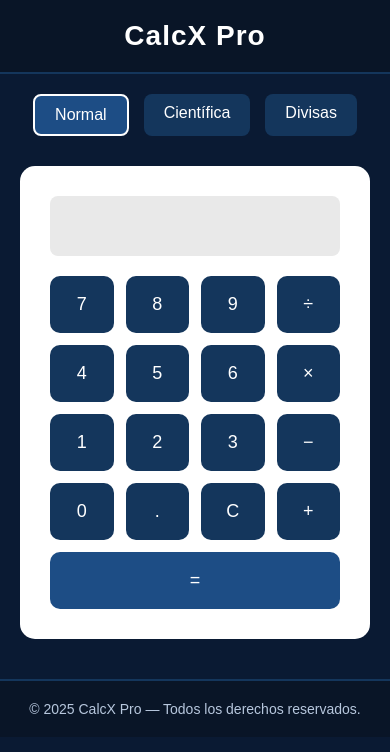
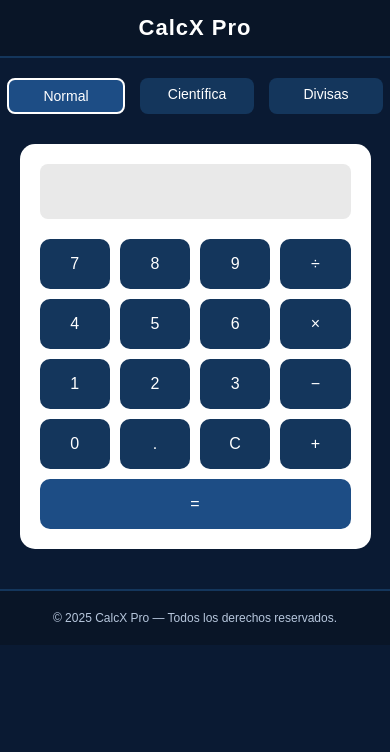
Before and after one commit to robelinmejias/Calculadora, a plain HTML site: page index.html in a window 390 px wide. Drawn offline with Linux system fonts and the light colour scheme.

Commit message:
Add files via upload

```diff
--- a/index.html
+++ b/index.html
@@ -23,7 +23,6 @@
         font-size: 28px;
         font-weight: bold;
         letter-spacing: 1px;
-        color: #ffffff;
         border-bottom: 2px solid #14365c;
     }
 
@@ -31,6 +30,8 @@
         margin-top: 20px;
         display: flex;
         gap: 15px;
+        flex-wrap: wrap;
+        justify-content: center;
     }
 
     .tab {
@@ -40,6 +41,8 @@
         cursor: pointer;
         font-size: 16px;
         transition: 0.3s;
+        text-align: center;
+        min-width: 110px;
     }
 
     .tab:hover {
@@ -76,6 +79,7 @@
         font-size: 22px;
         text-align: right;
         overflow-x: auto;
+        white-space: nowrap;
         box-sizing: border-box;
     }
 
@@ -125,7 +129,71 @@
         border-top: 2px solid #14365c;
         color: #b7c7dd;
     }
+
+    /* ============================
+         VERSIÓN MÓVIL
+       ============================ */
+    @media (max-width: 480px) {
+
+        header {
+            font-size: 22px;
+            padding: 15px;
+        }
+
+        .calc-container {
+            width: 90%;
+            padding: 20px;
+        }
+
+        .pantalla {
+            height: 55px;
+            font-size: 20px;
+        }
+
+        .botones {
+            gap: 10px;
+        }
+
+        button {
+            padding: 16px;
+            font-size: 16px;
+        }
+
+        .tab {
+            min-width: 90px;
+            padding: 8px 12px;
+            font-size: 14px;
+        }
+
+        footer {
+            font-size: 12px;
+        }
+    }
+
+    /* Pantallas súper pequeñas (iPhone SE y similares) */
+    @media (max-width: 360px) {
+
+        header {
+            font-size: 20px;
+        }
+
+        .pantalla {
+            height: 50px;
+            font-size: 18px;
+        }
+
+        button {
+            padding: 14px;
+            font-size: 15px;
+        }
+
+        .tab {
+            min-width: 80px;
+            font-size: 13px;
+        }
+    }
 </style>
+
 </head>
 <body>
 
```
